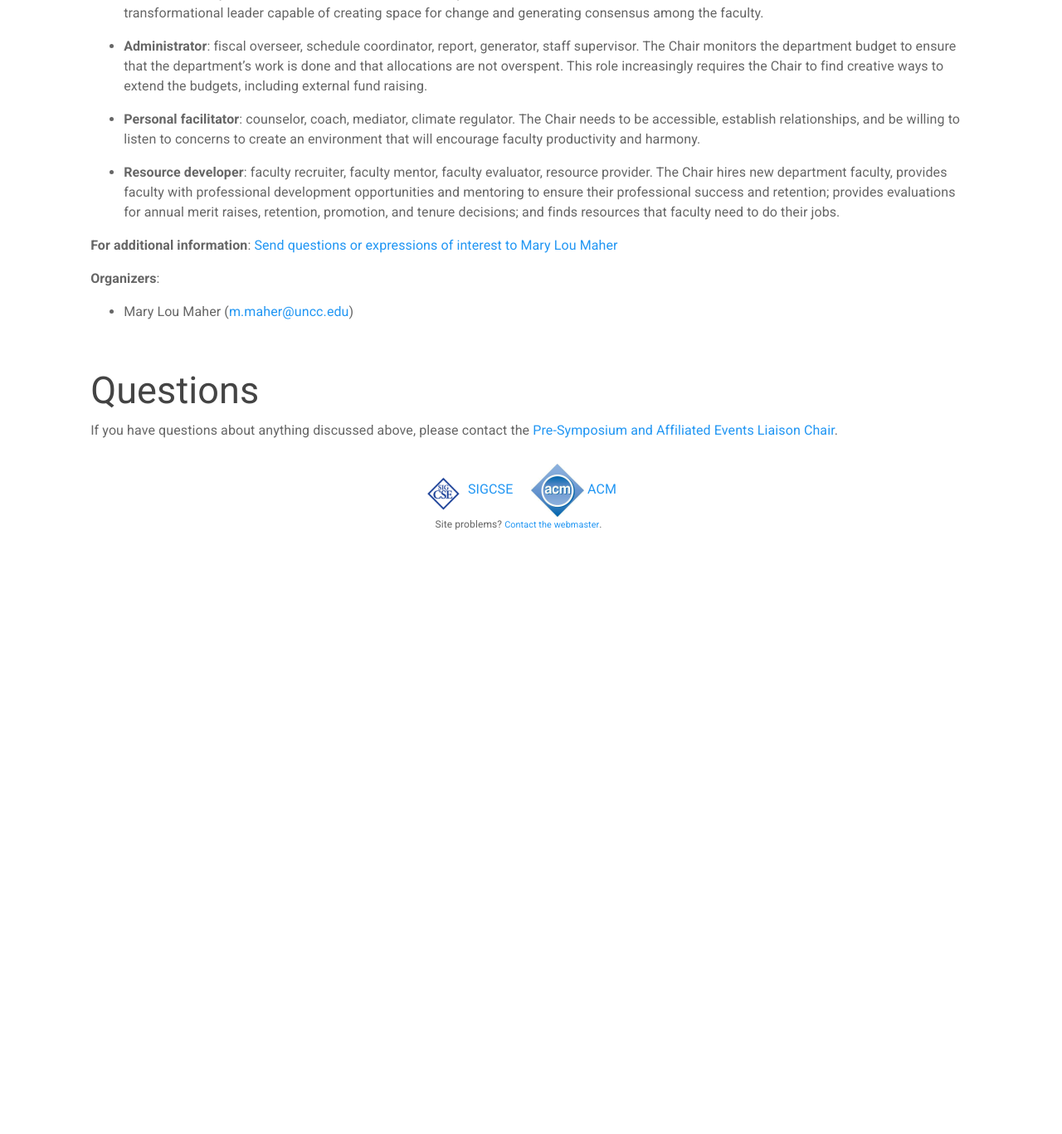
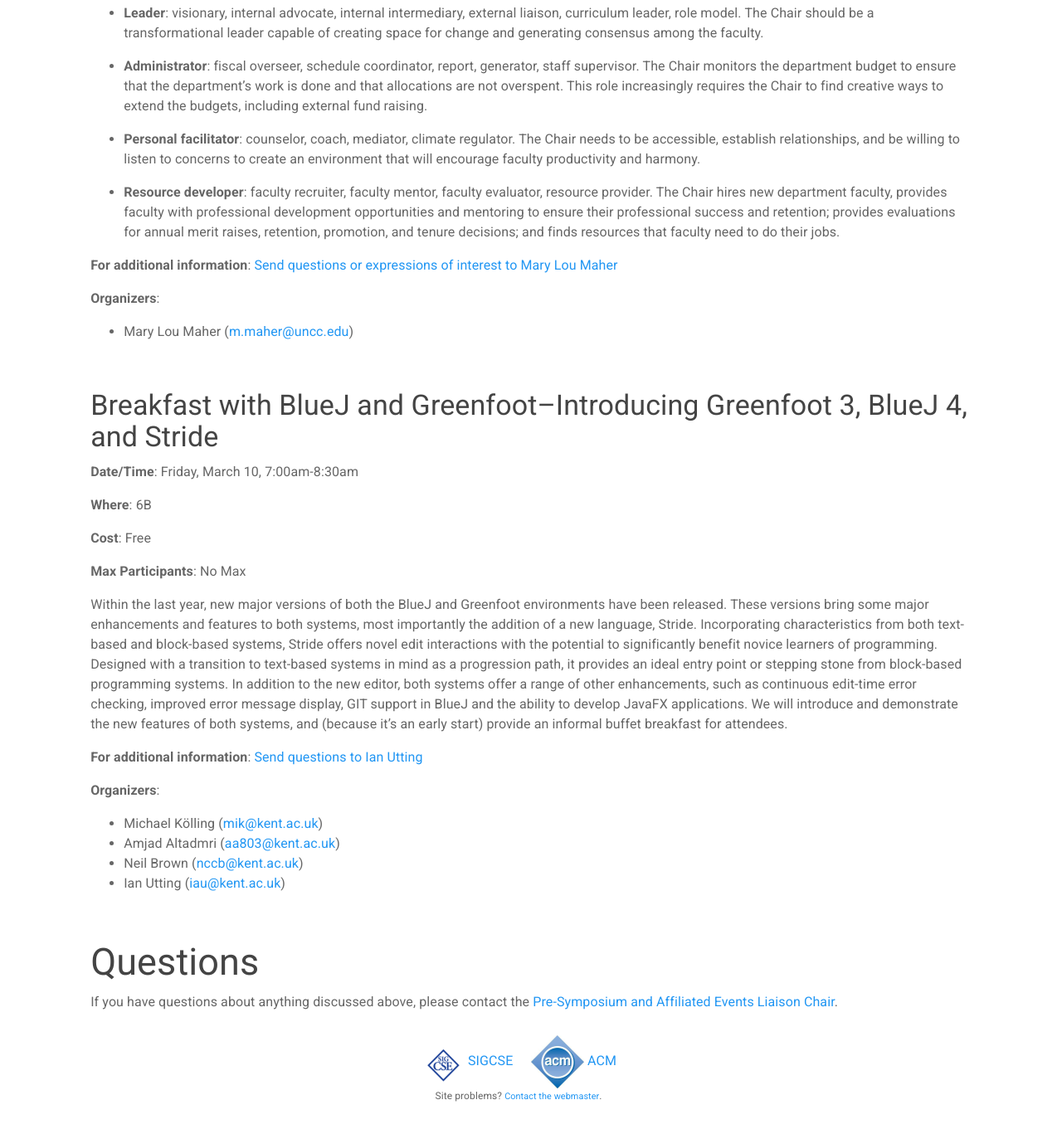
Before and after one commit to sigcsets/sigcse2017, a Jekyll site: the page built from attendees/presymposium.md, in a window 1280 px wide and 1400 px high, scrolled down 7198 px. Shown: the top 1367 px of the window at 83% size. Built offline with Jekyll 4.4.1, drawn with Linux system fonts in a browser that asks for light colours; before the commit the page ends 7909 px from its top, so only the background shows below that; some of the changed text lies outside the part shown.

Commit message:
Added Greenfoot breakfast.

```diff
--- a/_data/presymposium.yml
+++ b/_data/presymposium.yml
@@ -360,3 +360,37 @@
   organizers:
     - name: Mary Lou Maher
       email: m.maher@uncc.edu
+
+- name: Breakfast with BlueJ and Greenfoot--Introducing Greenfoot 3, BlueJ 4, and Stride
+  date: Friday, March 10, 7:00am-8:30am
+  room: 6B
+  cost: Free
+  max: No Max
+  blurb: |
+    Within the last year, new major versions of both the BlueJ and Greenfoot
+    environments have been released. These versions bring some major
+    enhancements and features to both systems, most importantly the addition
+    of a new language, Stride.
+    Incorporating characteristics from both text-based and block-based systems,
+    Stride offers novel edit interactions with the potential to significantly
+    benefit novice learners of programming. Designed with a transition to
+    text-based systems in mind as a progression path, it provides an ideal
+    entry point or stepping stone from block-based programming systems.
+    In addition to the new editor, both systems offer a range of other
+    enhancements, such as continuous edit-time error checking, improved error
+    message display, GIT support in BlueJ and the ability to develop JavaFX
+    applications.
+    We will introduce and demonstrate the new features of both systems,
+    and (because it’s an early start) provide an informal buffet breakfast
+    for attendees.
+  info: Send questions to Ian Utting
+  # register: ""
+  organizers:
+    - name: Michael Kölling
+      email: mik@kent.ac.uk
+    - name: Amjad Altadmri
+      email: aa803@kent.ac.uk
+    - name: Neil Brown
+      email: nccb@kent.ac.uk
+    - name: Ian Utting
+      email: iau@kent.ac.uk
```
